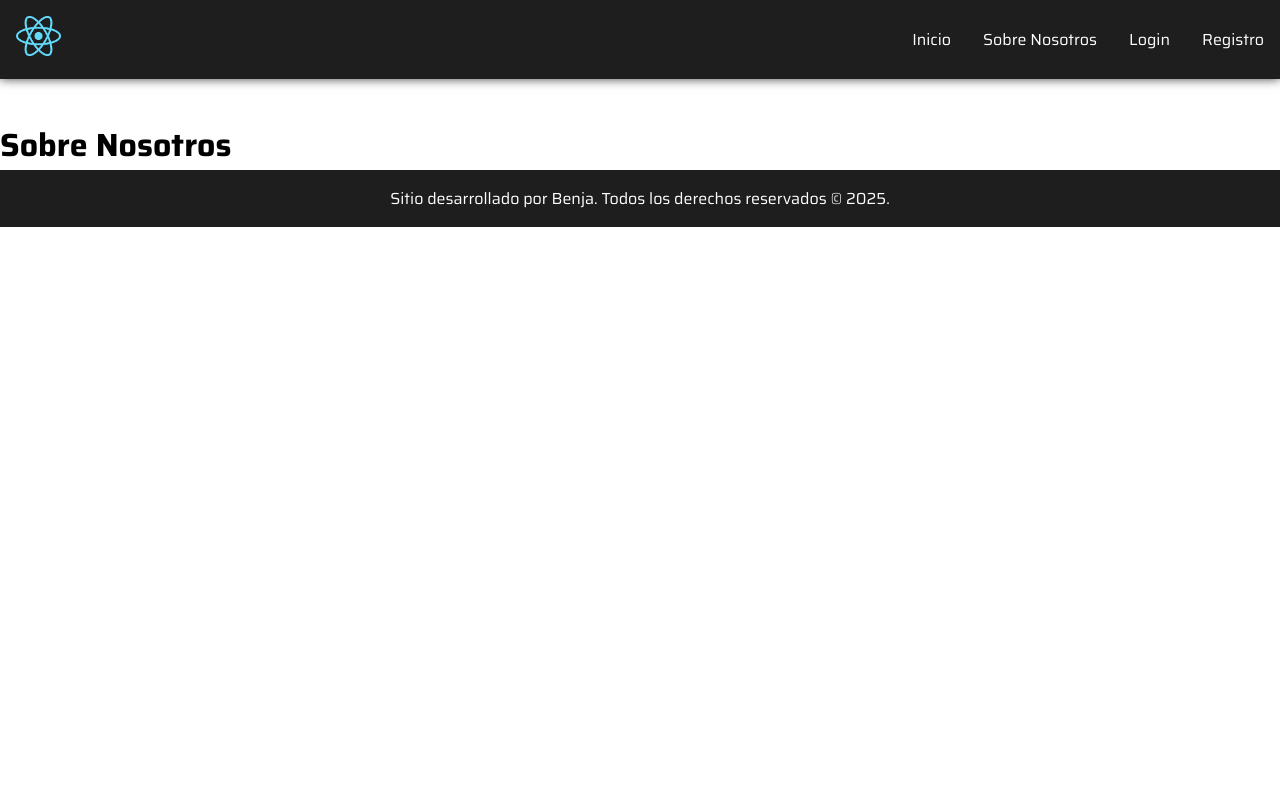
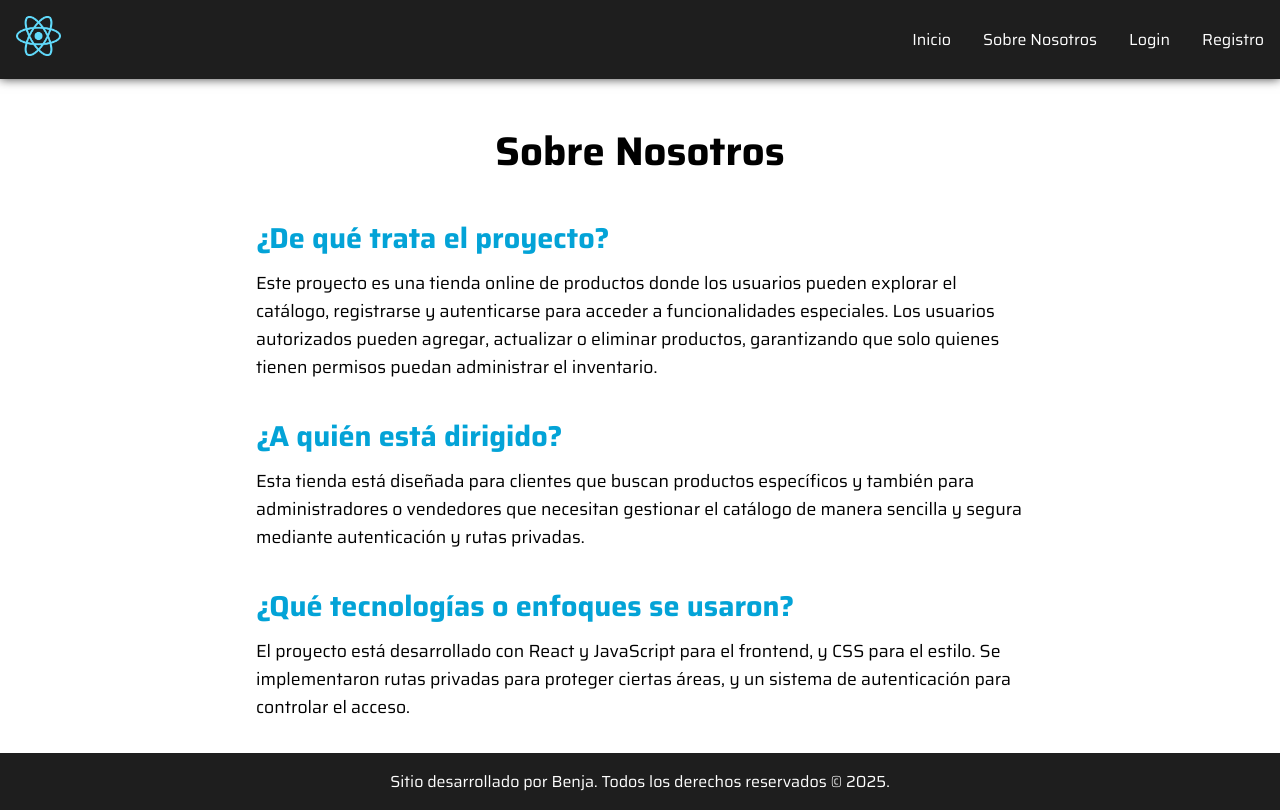
Before and after one commit to benja-amb1/final-proyect-frontend, a React (Vite) app: page /sobre-nosotros in a window 1280 px wide. Built offline with nearby package versions, Linux system fonts and the light colour scheme.

Commit message:
add: contenido sobre nosotros y estilos

```diff
--- a/src/index.css
+++ b/src/index.css
@@ -293,6 +293,33 @@ nav button {
   align-items: center;
 }
 
+/* Sobre nosotros */
+#sobre-nosotros {
+  max-width: 800px;
+  margin: 0 auto;
+  padding: 0 1rem;
+}
+
+#sobre-nosotros h1 {
+  text-align: center;
+  margin-bottom: 2rem;
+  font-size: 2.5rem;
+}
+
+#sobre-nosotros section {
+  margin-bottom: 2rem;
+}
+
+#sobre-nosotros h2 {
+  font-size: 1.8rem;
+  margin-bottom: 0.5rem;
+  color: var(--color-6);
+}
+
+#sobre-nosotros p {
+  font-size: 1.1rem;
+}
+
 /* FOOTER */
 
 footer {
--- a/src/views/SobreNosotros.jsx
+++ b/src/views/SobreNosotros.jsx
@@ -1,12 +1,38 @@
-import { Layout } from "../components/Layout"
+import { Layout } from "../components/Layout";
 
 const SobreNosotros = () => {
   return (
     <Layout>
-      <h1>Sobre Nosotros</h1>
+      <section id="sobre-nosotros">
+        <h1>Sobre Nosotros</h1>
 
+        <section>
+          <h2>¿De qué trata el proyecto?</h2>
+          <p>
+            Este proyecto es una tienda online de productos donde los usuarios pueden explorar el catálogo,
+            registrarse y autenticarse para acceder a funcionalidades especiales. Los usuarios autorizados
+            pueden agregar, actualizar o eliminar productos, garantizando que solo quienes tienen permisos puedan administrar el inventario.
+          </p>
+        </section>
+
+        <section>
+          <h2>¿A quién está dirigido?</h2>
+          <p>
+            Esta tienda está diseñada para clientes que buscan productos específicos y también para administradores o vendedores
+            que necesitan gestionar el catálogo de manera sencilla y segura mediante autenticación y rutas privadas.
+          </p>
+        </section>
+
+        <section>
+          <h2>¿Qué tecnologías o enfoques se usaron?</h2>
+          <p>
+            El proyecto está desarrollado con React y JavaScript para el frontend, y CSS para el estilo.
+            Se implementaron rutas privadas para proteger ciertas áreas, y un sistema de autenticación para controlar el acceso.
+          </p>
+        </section>
+      </section>
     </Layout>
   )
 }
 
-export { SobreNosotros }
+export { SobreNosotros };
```
